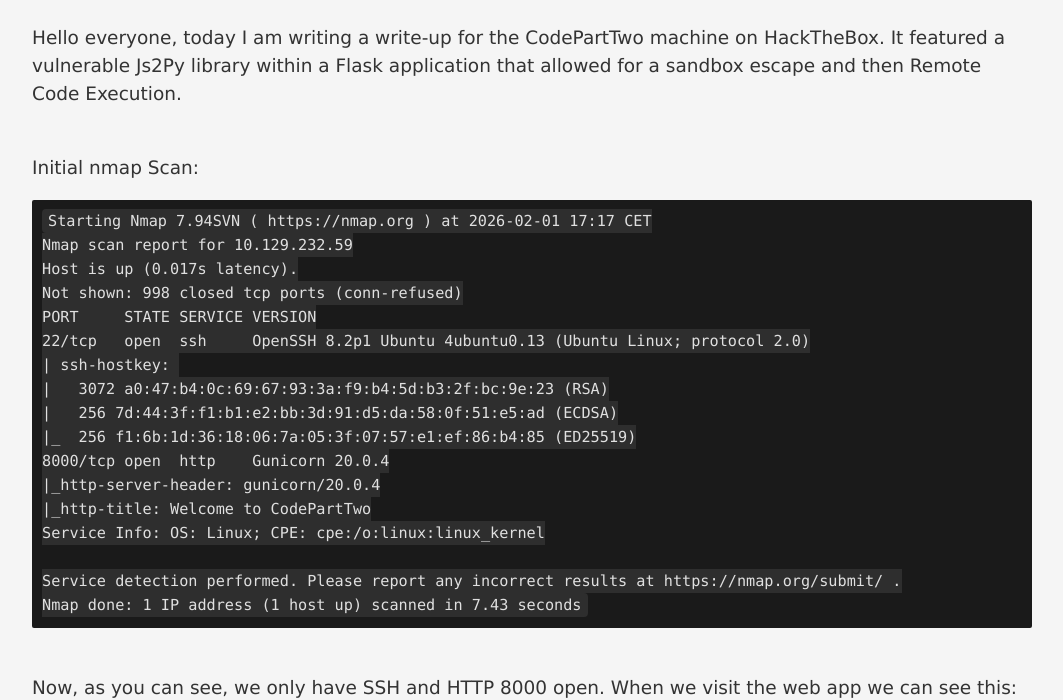
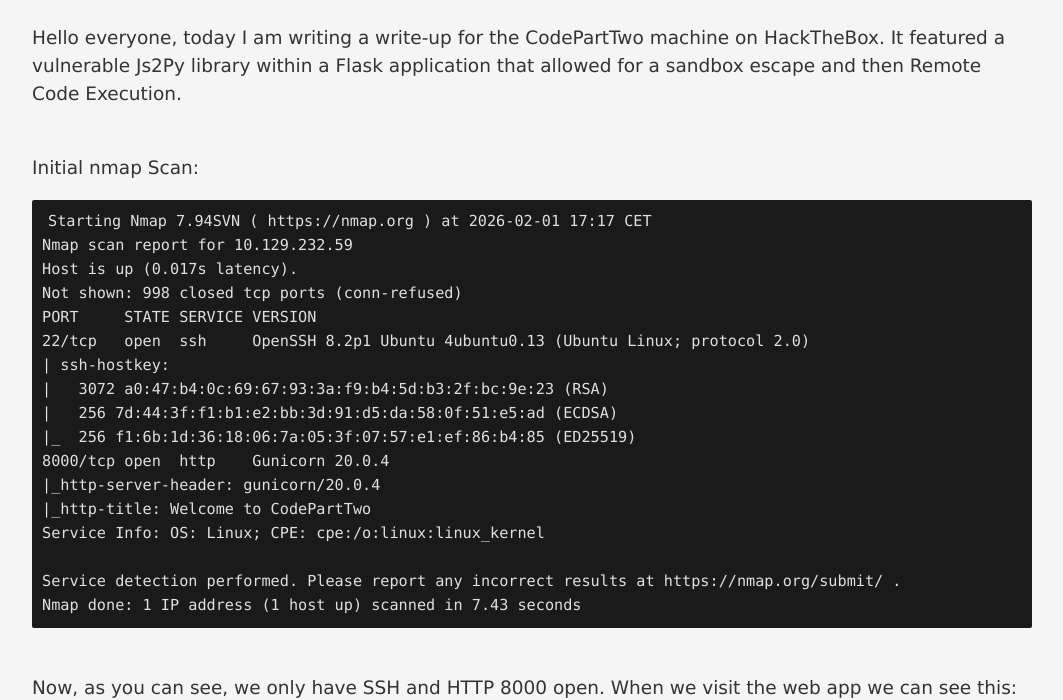
Before and after one commit to 20kilograma/blog, a Jekyll site: the page built from codeparttwo-htb.md, in a window 1280 px wide. Shown: the part 765-1465 px from the top of the page, without its empty margins (108-1171 px from the left). Built offline with Jekyll 4.4.1, drawn with Linux system fonts in a browser that asks for light colours; nearby versions of some CDN libraries; some web fonts are replaced; our own code applies the rules of GitHub Pages for plain Markdown files; grey boxes are pictures that could not be loaded.

Commit message:
Update jekyll-theme-hacker.scss

```diff
--- a/_sass/jekyll-theme-hacker.scss
+++ b/_sass/jekyll-theme-hacker.scss
@@ -187,6 +187,7 @@
 
 code {
   color: #dcdcdc;
+  background-color: #2e2e2e;
   padding: 0.2em 0.4em;
   font-size: 0.95em;
   font-family: Consolas, 'Courier New', monospace;
@@ -203,14 +204,12 @@
 }
 
 pre code.language-none {
+  background: none !important;
   color: #e0e0e0;
 }
 
 pre:has(code.language-none) {
   background: #1a1a1a !important;
-}
-code.language-none {
-  background-color: #2e2e2e;
 }
 
 code.highlighter-rouge {
```
